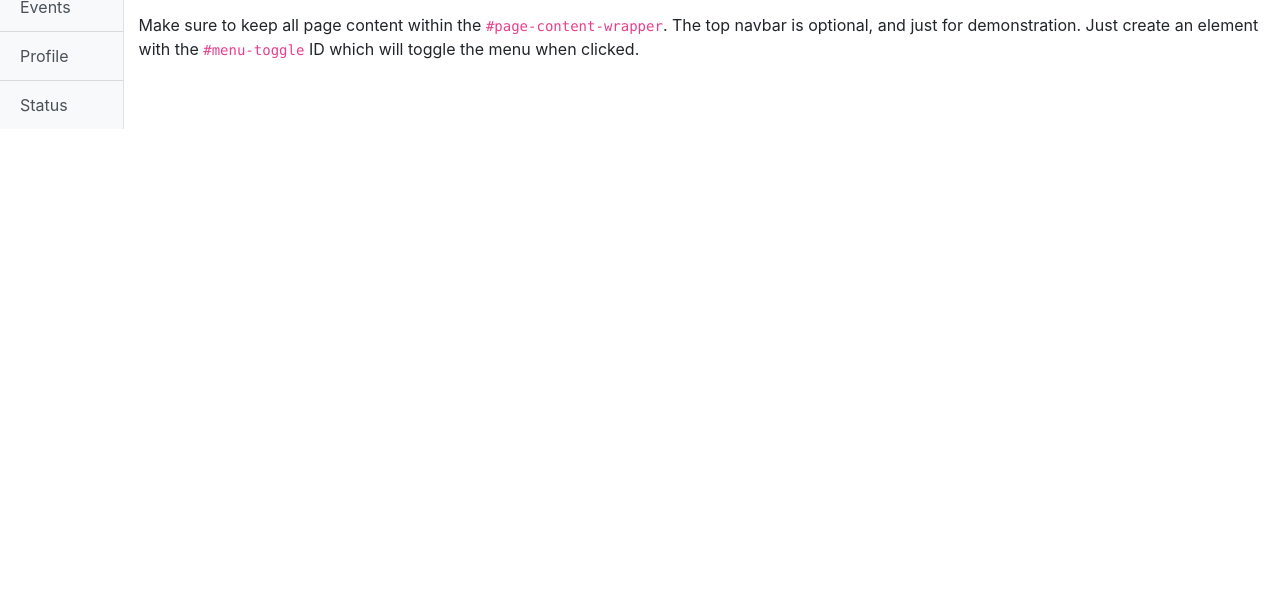
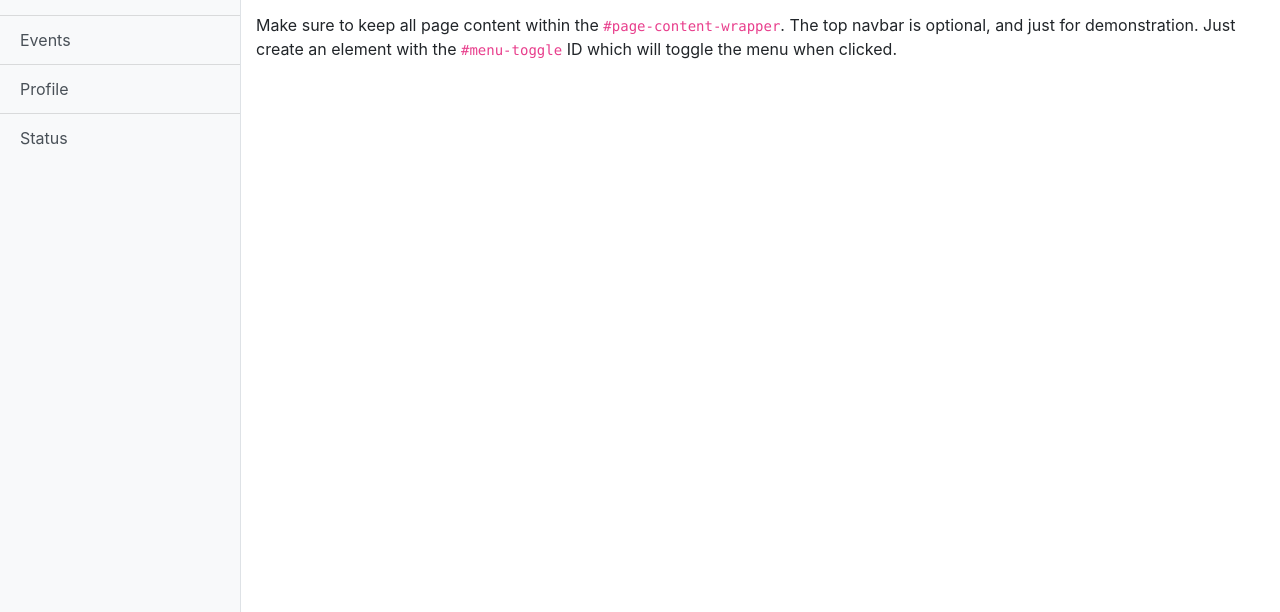
Before and after one commit to bgrant118/csoctest-site, a website: page index.html in a window 1280 px wide. Shown: the part 188-800 px from the top of the page. Drawn offline with nearby package versions, Linux system fonts and the light colour scheme; the site is published under a folder, as on GitHub Pages, so addresses that start at the root find nothing.

Commit message:
Update index.html

```diff
--- a/index.html
+++ b/index.html
@@ -14,7 +14,7 @@
   <link href="vendor/bootstrap/css/bootstrap.min.css" rel="stylesheet">
 
   <!-- Custom styles for this template -->
-  <link href="/simple-sidebar.css" rel="stylesheet">
+  <link href="simple-sidebar.css" rel="stylesheet">
 
 </head>
 
```
